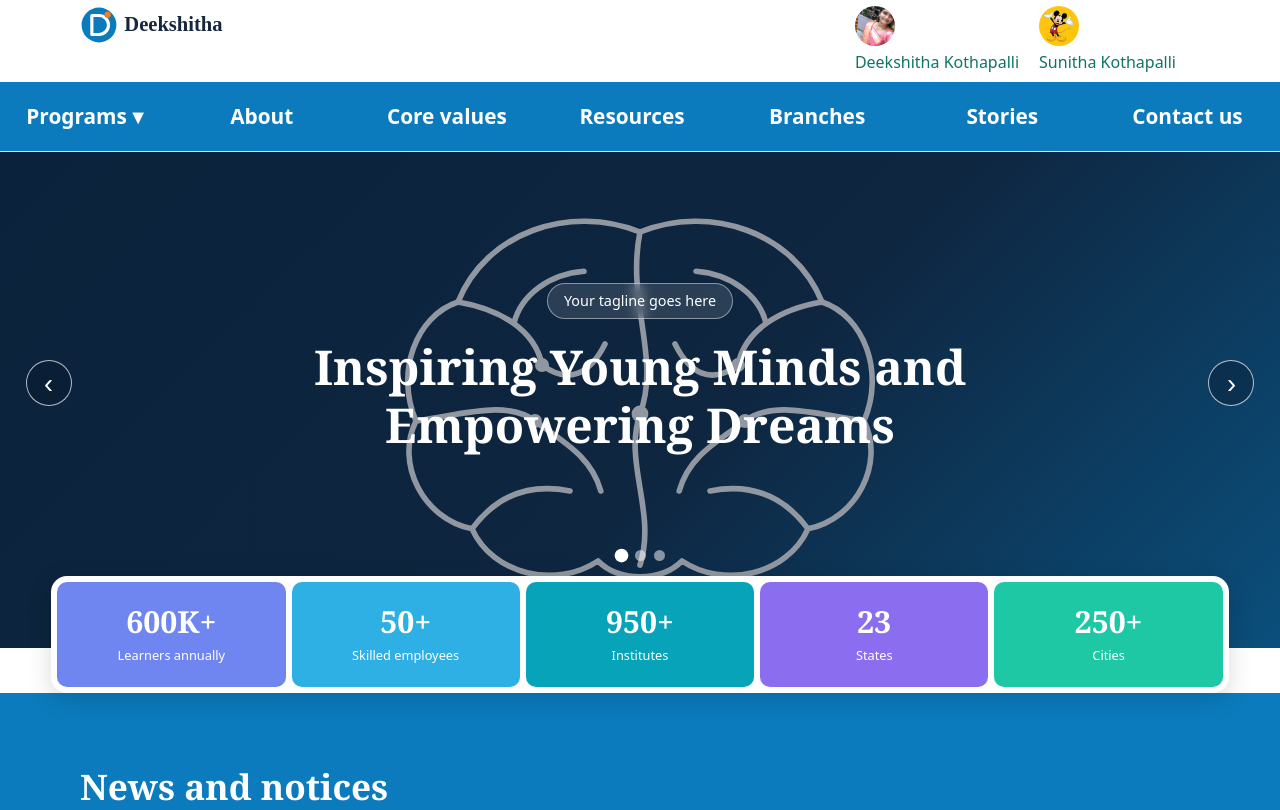
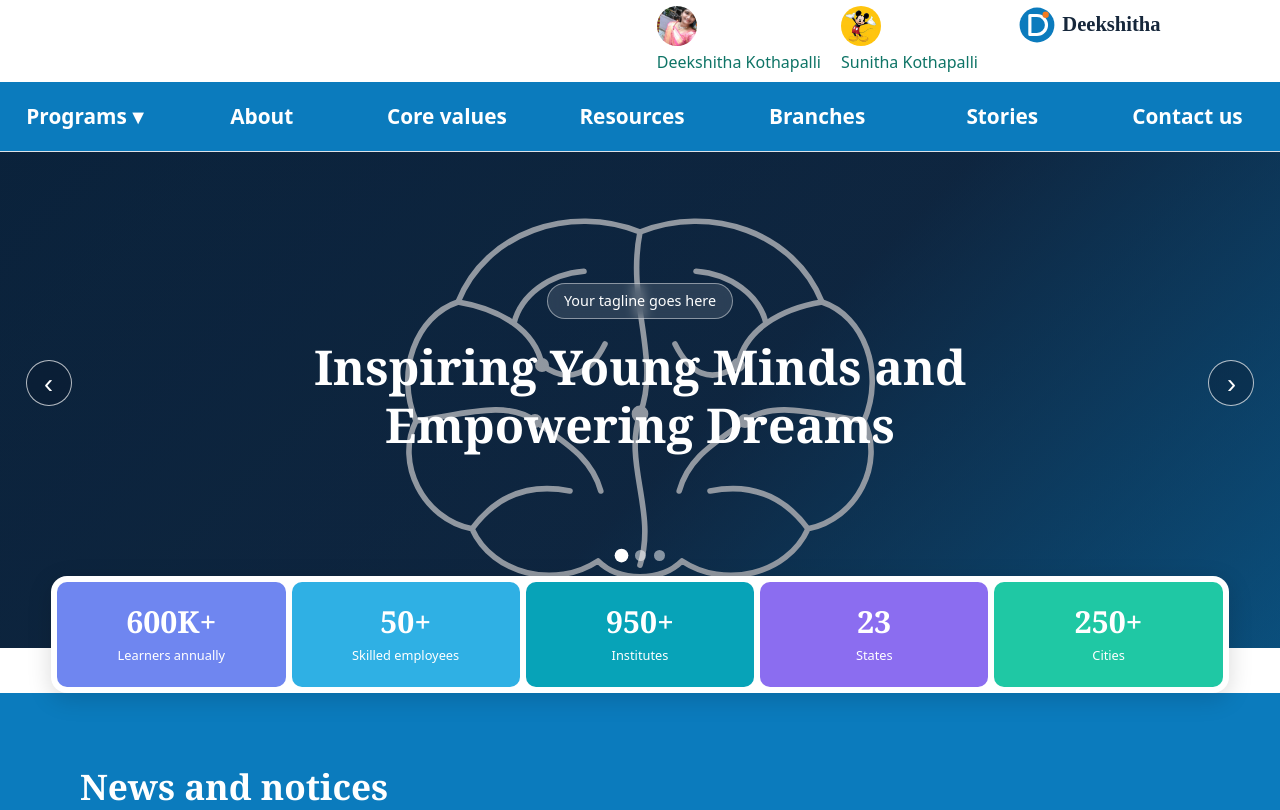
Before and after one commit to Kumar-08401/website3, a plain HTML site: page index.html in a window 1280 px wide. Shown: the top 810 px of the page. Drawn offline with Linux system fonts and the light colour scheme; files whose address does not match are found by name.

Commit message:
Initial website deployment

```diff
--- a/style.css
+++ b/style.css
@@ -19,6 +19,8 @@ a{color:var(--accent)}
 .site-header{position:sticky;top:0;z-index:20;background:var(--white);border-bottom:1px solid var(--line)}
 .topbar{display:flex;align-items:right;gap:1rem;min-height:36px;padding-block:.4rem}
 .brand img{height:38px;width:auto;display:block}
+.brand{order:3}
+@media(max-width:860px){.brand{order:0}}
 /* people: photos with names under them, aligned left beside the logo */
 /* .util{display:flex;gap:1.25rem;align-items:flex-start;margin-left:2rem;margin-right:auto}
 .util a{display:flex;flex-direction:column;align-items:center;gap:.25rem;text-align:center;text-decoration:none}
```
